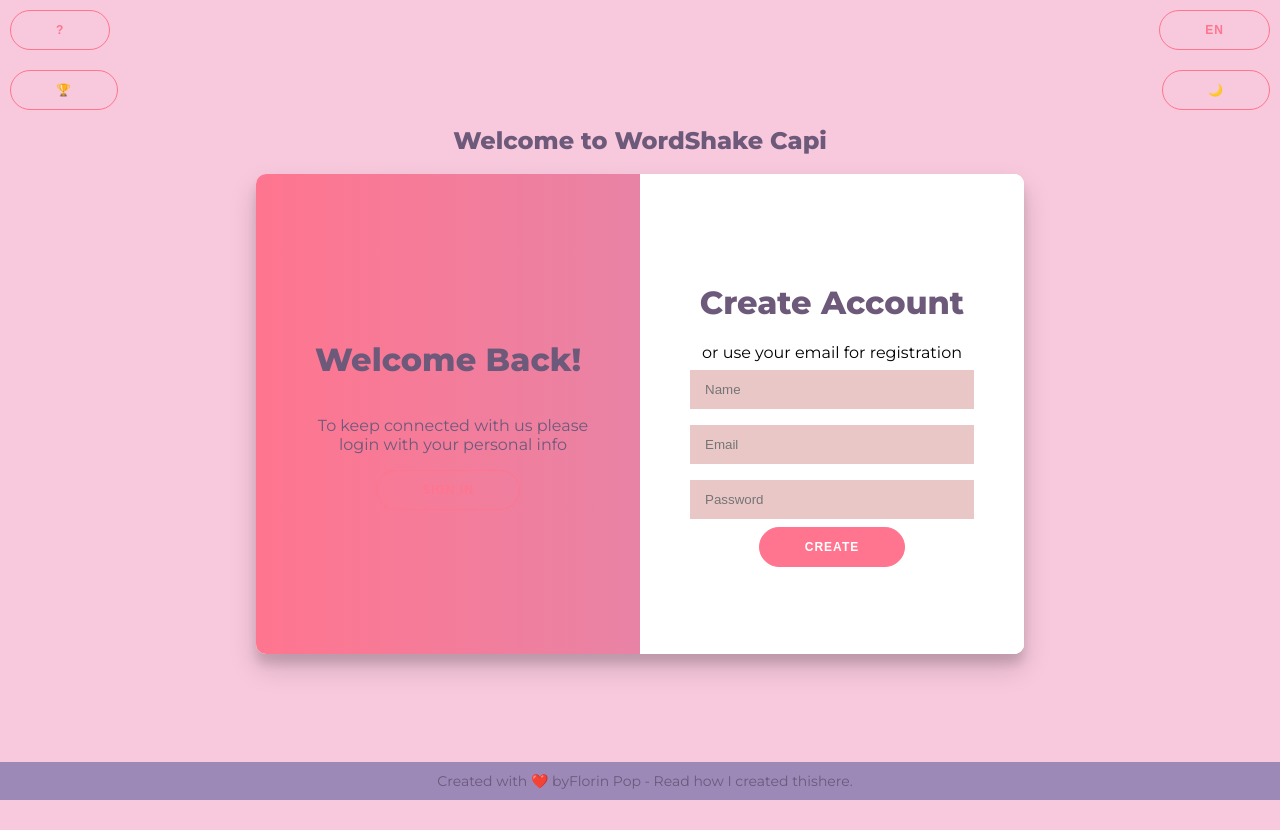
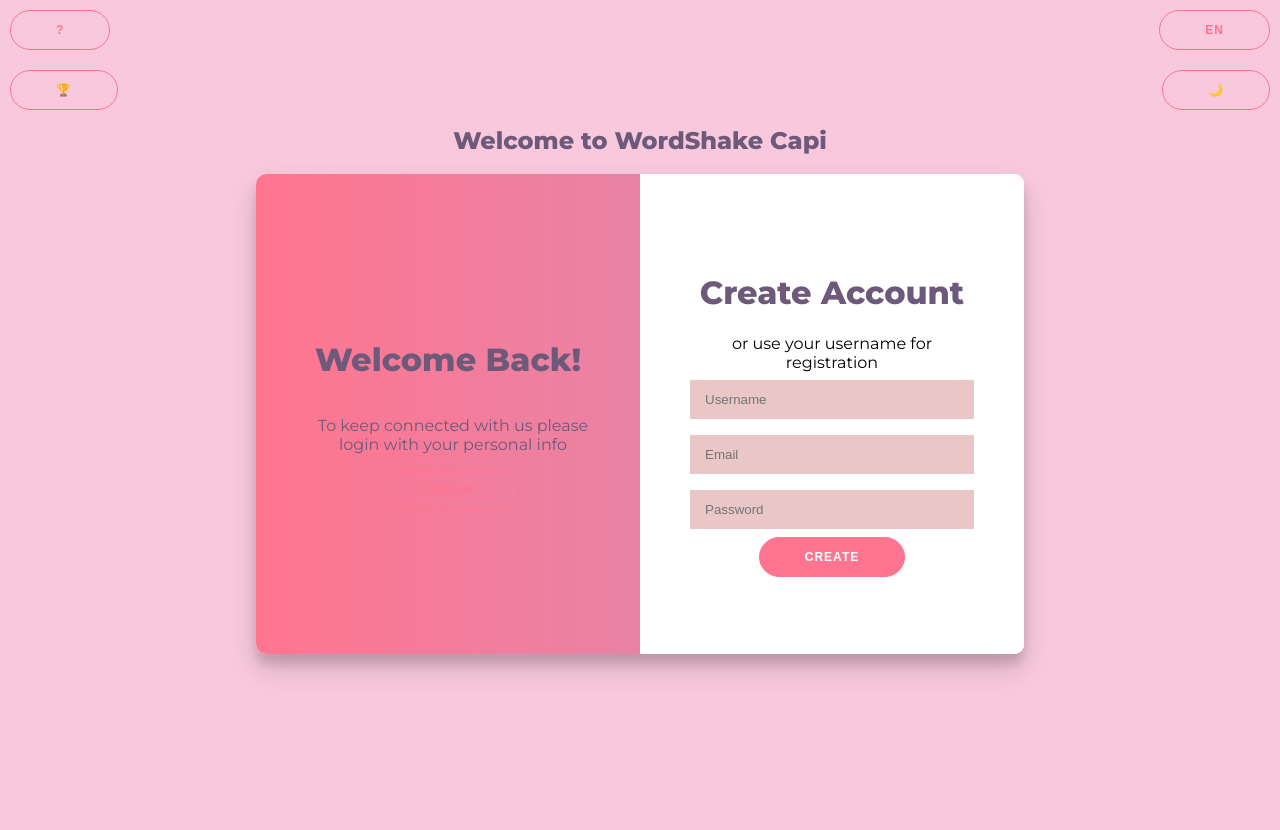
Before and after one commit to juanseDev31/Wordshake-Capi, a React (Vite) app in the folder Frontend/: page / in a window 1280 px wide. Both pictures are taken after a click on the button "SIGN UP". Built offline with nearby package versions, Linux system fonts and the light colour scheme.

Commit message:
Update login

```diff
--- a/Frontend/src/views/Home.jsx
+++ b/Frontend/src/views/Home.jsx
@@ -9,7 +9,7 @@ function Home() {
     const [showScores, setShowScores] = useState(false);
     const [isRightPanelActive, setIsRightPanelActive] = useState(false);
     const [language, setLanguage] = useState("en"); // Estado para el idioma
-    const [email, setEmail] = useState("");
+    const [usuario, setUsuario] = useState("");
     const [password, setPassword] = useState("");
     const [error, setError] = useState(null); // Para manejar errores
 
@@ -34,7 +34,7 @@ function Home() {
                 headers: {
                     "Content-Type": "application/json",
                 },
-                body: JSON.stringify({ name: email, password }),
+                body: JSON.stringify({ name: usuario, password }),
             });
 
             const data = await response.json(); // Convertir la respuesta a JSON
@@ -93,8 +93,8 @@ function Home() {
                 <div className="form-container sign-up-container">
                     <form>
                         <h1>{language === "en" ? "Create Account" : "Crear Cuenta"}</h1>
-                        <span>{language === "en" ? "or use your email for registration" : "o usa tu correo electrónico para registrarte"}</span>
-                        <input type="text" placeholder={language === "en" ? "Name" : "Nombre"} />
+                        <span>{language === "en" ? "or use your username for registration" : "o usa tu usuario para registrarte"}</span>
+                        <input type="text" placeholder={language === "en" ? "Username" : "Usuario"} />
                         <input type="email" placeholder={language === "en" ? "Email" : "Correo Electrónico"} />
                         <input type="password" placeholder={language === "en" ? "Password" : "Contraseña"} />
                         <button>{language === "en" ? "Create" : "Crear"}</button>
@@ -107,10 +107,10 @@ function Home() {
                         <h1>{language === "en" ? "Sign In" : "Iniciar Sesión"}</h1>
                         <span>{language === "en" ? "or use your account" : "o usa tu cuenta"}</span>
                         <input
-                            type="email"
-                            placeholder={language === "en" ? "Email" : "Correo Electrónico"}
-                            value={email}
-                            onChange={(e) => setEmail(e.target.value)}
+                            type="text"
+                            placeholder={language === "en" ? "Username" : "Usuario"}
+                            value={usuario}
+                            onChange={(e) => setUsuario(e.target.value)}
                         />
                         <input
                             type="password"
@@ -144,16 +144,6 @@ function Home() {
                     </div>
                 </div>
             </div>
-
-            {/* Footer */}
-            <footer>
-                <p>
-                    Created with ❤️ by
-                    <a href="https://florin-pop.com" target="_blank" rel="noopener noreferrer">Florin Pop</a> -
-                    Read how I created this
-                    <a href="https://www.florin-pop.com/blog/2019/03/double-slider-sign-in-up-form/" target="_blank">here</a>.
-                </p>
-            </footer>
         </div>
     );
 }
```
